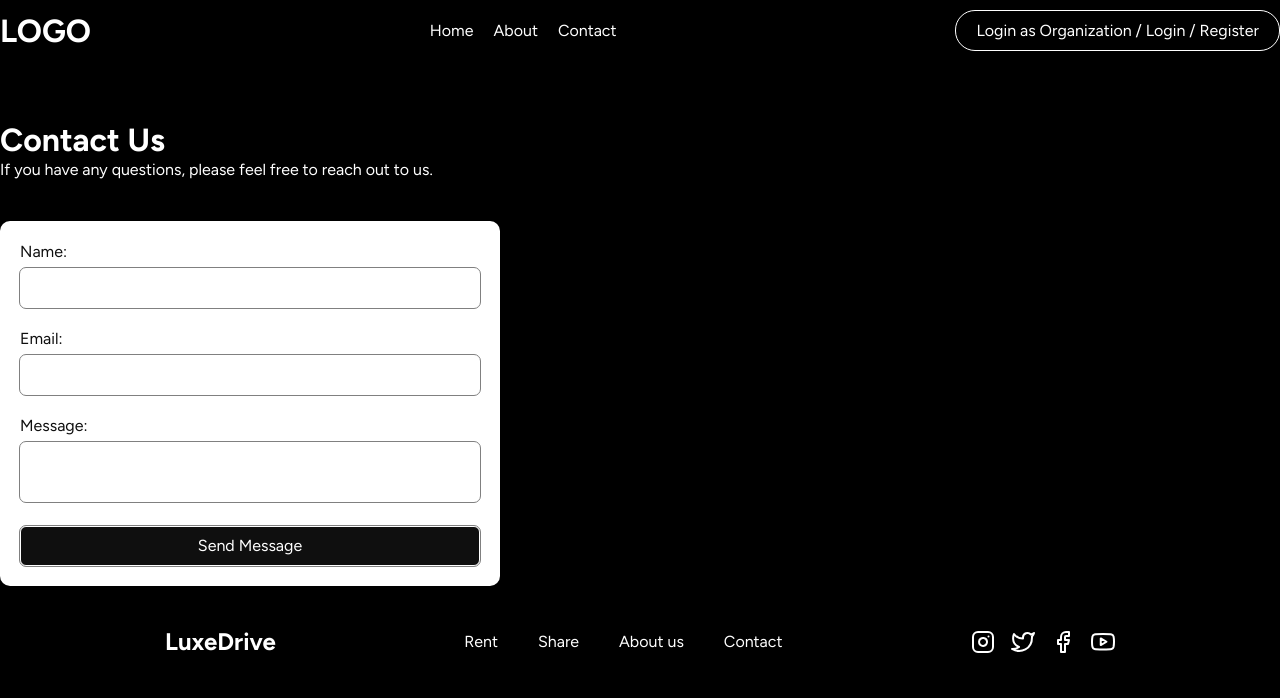
After one commit to Tshiring/Stupa-Car-Rental, a PHP site: page /Car/docs/contact.php in a window 1280 px wide. The commit adds this page. Shown: the top 698 px of the page. Run offline with PHP 8.4, Linux system fonts and the light colour scheme.

Commit message:
about and contact made

```diff
--- a/Public/scss/base/_base.scss
+++ b/Public/scss/base/_base.scss
@@ -34,7 +34,8 @@ a {
 	text-decoration: none;
 }
 
-input {
+input,
+textarea {
 	border-radius: 6px;
 	padding: 8px 10px;
 	border: 1px solid white;
@@ -84,7 +85,7 @@ option {
 	}
 }
 
-.btn{
+.btn {
 	padding: 7px 10px;
 	border-radius: 5px;
 }
@@ -106,12 +107,12 @@ option {
 	color: #000;
 }
 
-.btn-warning{
+.btn-warning {
 	background-color: rgb(175, 175, 76);
 	color: #fff;
 }
 
-.btn-danger{
+.btn-danger {
 	background-color: red;
 	color: #fff;
 }
--- a/Public/scss/main.scss
+++ b/Public/scss/main.scss
@@ -7,6 +7,7 @@
 @import './pages/index';
 @import './pages/auth';
 @import './pages/booking';
+@import './pages/about';
 
 // Org
 @import './pages/org/index';
--- /dev/null
+++ b/Public/scss/pages/_about.scss
@@ -0,0 +1,13 @@
+.about {
+	margin-top: 60px;
+	.form-wrapper {
+		margin-top: 40px;
+		height: auto;
+		place-content: start;
+		textarea {
+			width: 100%;
+			resize: none;
+			height: 60px;
+		}
+	}
+}
--- /dev/null
+++ b/docs/contact.php
@@ -0,0 +1,71 @@
+<?php
+session_start();
+?>
+
+<?php require './components/head.php' ?>
+
+<?php
+$date = date('Y-m-d');
+?>
+
+<body>
+  <?php require './components/nav.php' ?>
+
+  <div class="container about">
+    <h1>Contact Us</h1>
+    <p>If you have any questions, please feel free to reach out to us.</p>
+    <div class="form-wrapper">
+      <div class="auth-form">
+        <form action="send_contact.php" method="post">
+          <div class="form-group">
+            <label for="name">Name:</label>
+            <input type="text" id="name" name="name" required>
+          </div>
+
+          <div class="form-group">
+
+            <label for="email">Email:</label>
+            <input type="email" id="email" name="email" required>
+          </div>
+
+          <div class="form-group">
+
+            <label for="message">Message:</label>
+            <textarea id="message" name="message" required></textarea>
+          </div>
+
+          <input type="submit" value="Send Message" name="login">
+
+        </form>
+      </div>
+    </div>
+
+
+    <section class="footer">
+      <div class="logo">
+        <h1>LuxeDrive</h1>
+      </div>
+      <div class="items">
+        <p>Rent</p>
+        <p>Share</p>
+        <p>About us</p>
+        <p>Contact</p>
+      </div>
+      <div class="socialmedia">
+        <i data-feather="instagram"></i>
+        <i data-feather="twitter"></i>
+        <i data-feather="facebook"></i>
+        <i data-feather="youtube"></i>
+      </div>
+    </section>
+
+
+    <script src="public/js/nav.js">
+
+    </script>
+    <script>
+      feather.replace();
+    </script>
+</body>
+
+</html>
--- a/docs/index.php
+++ b/docs/index.php
@@ -355,7 +355,6 @@ $date = date('Y-m-d');
     });
   </script>
 
-  t
 </body>
 
 </html>
```
Also changed, not shown: docs/about.php (added, +51 -0 lines), Public/styles/main.min.css.
